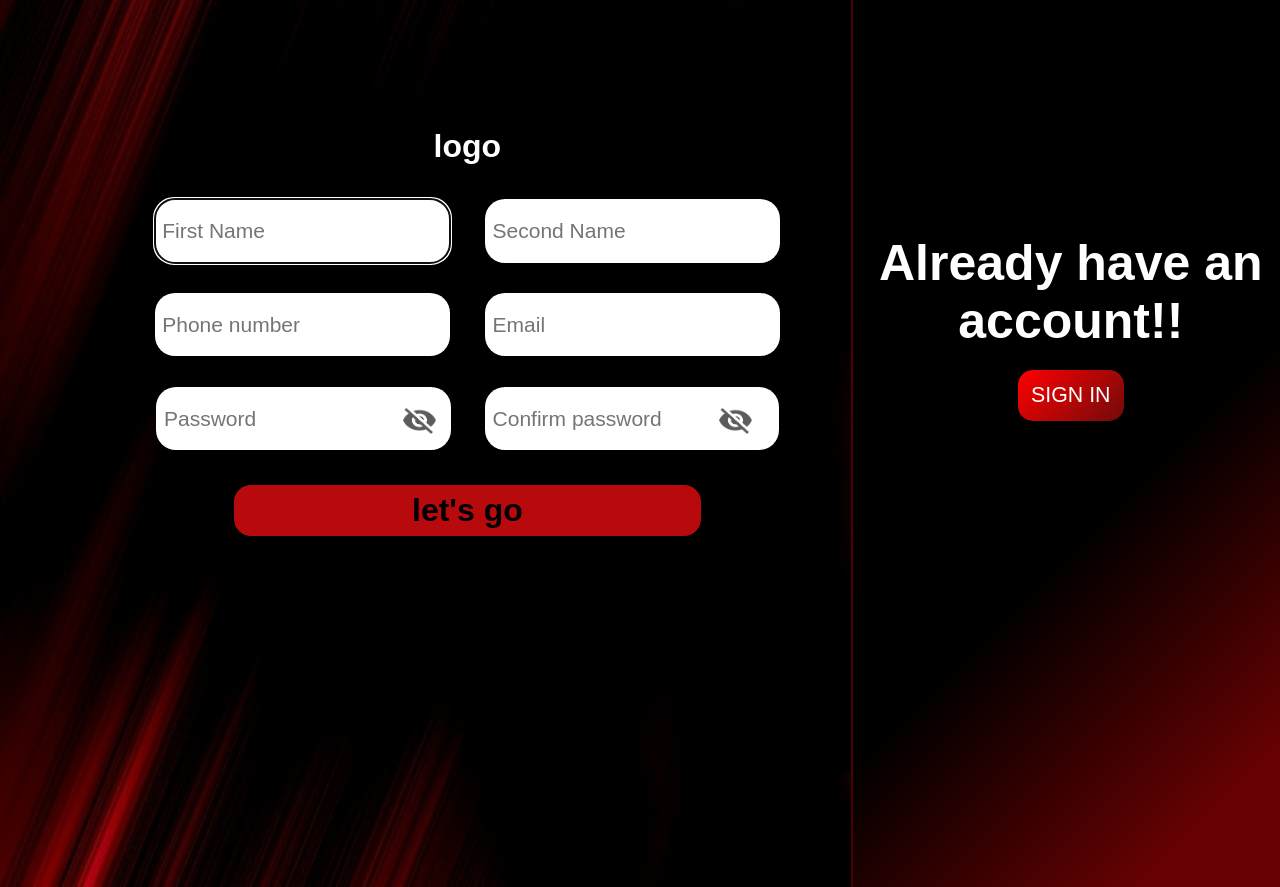
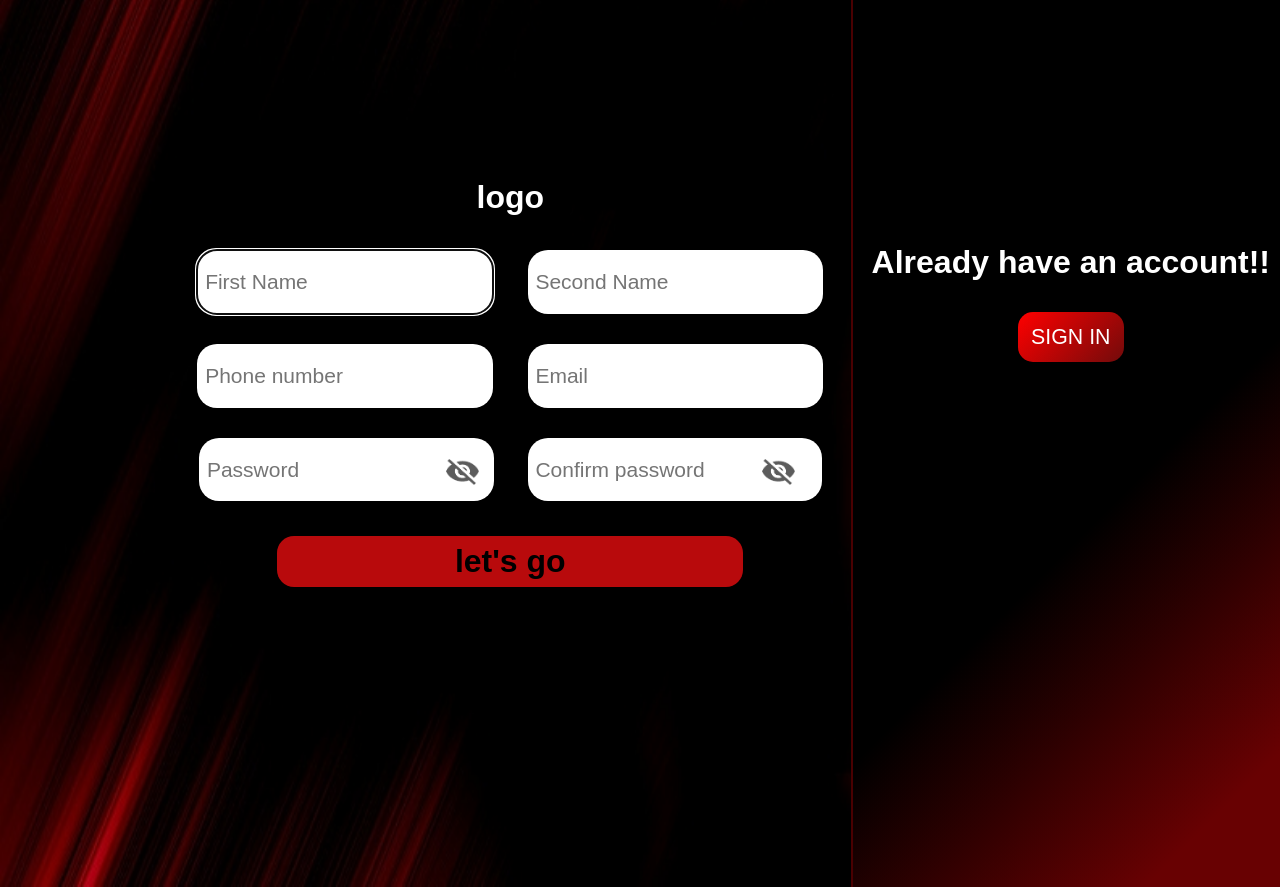
Before and after one commit to AdhamMontaser/FitNation, a PHP site: page /signup.html in a window 1280 px wide. Run offline with PHP 8.4, Linux system fonts and the light colour scheme.

Commit message:
small edits

```diff
--- a/css/footer.css
+++ b/css/footer.css
@@ -95,7 +95,6 @@ footer {
 @media(max-width : 767px){
     .footer-column {
         width: 50%;
-        margin-bottom: 30px;
     }
 }
 @media (max-width : 574px) {
--- a/css/signup.css
+++ b/css/signup.css
@@ -20,11 +20,12 @@ body{
 }
 
 #divForm{
-    width: 66.5%;
+    width: 100%;
     height: 100%;
-    justify-items: center;
+    margin-top: 4%;
+    position: absolute;
     text-align: center;
-    position: absolute;
+    justify-content: center;
 }
 
 form{
@@ -130,8 +131,10 @@ form{
 #h1In{
     color: white;
     font-weight: bold;
-    font-size: 50px;
+    font-size: 200%;
     padding-top: 46%;
+    margin-bottom: 10%;
+    margin-top: 10%;
 }
 
 .btn {
--- a/index.html
+++ b/index.html
@@ -13,7 +13,7 @@
     <link rel="stylesheet" href="css/footer.css" />
   </head>
   <body>
-    <nav id="mm"><!---->
+    <nav>
       <div class="navigation-bar">
         <div class="navigation-bar-logo">
           <img src="assets/img/logo.png" alt="logo" />
@@ -41,6 +41,7 @@
         </a>
       </div>
     </div>
+
     <footer class="footer">
       <div class="container">
         <div class="body">
```
Also changed, not shown: css/main_page.css (+7 -7 lines).
